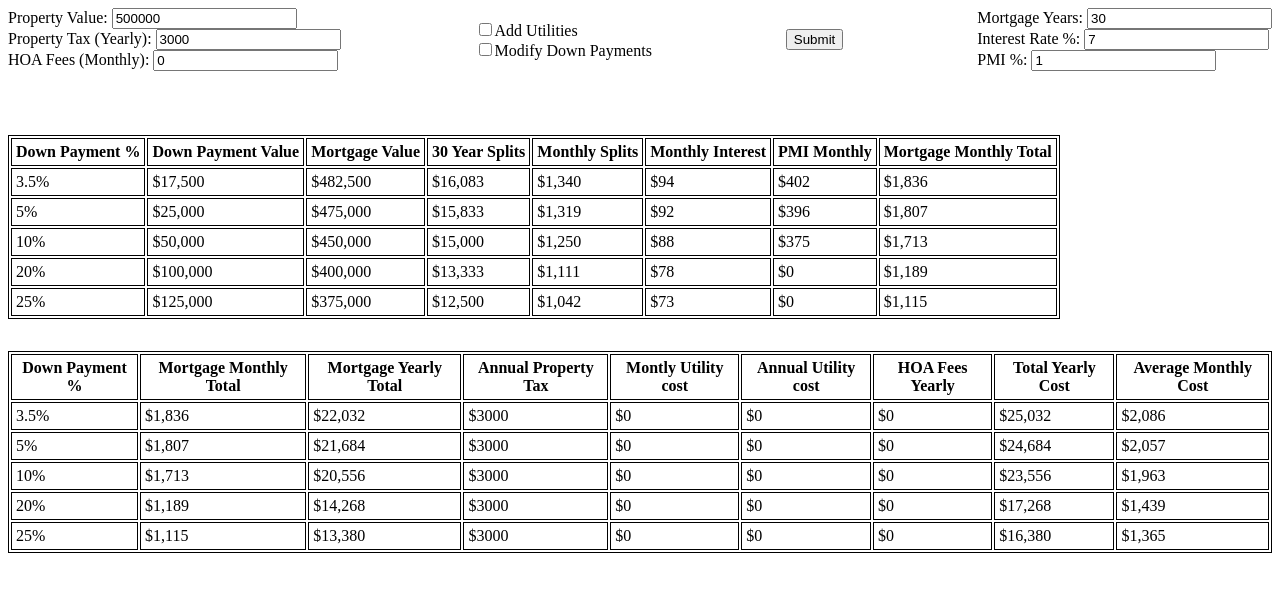
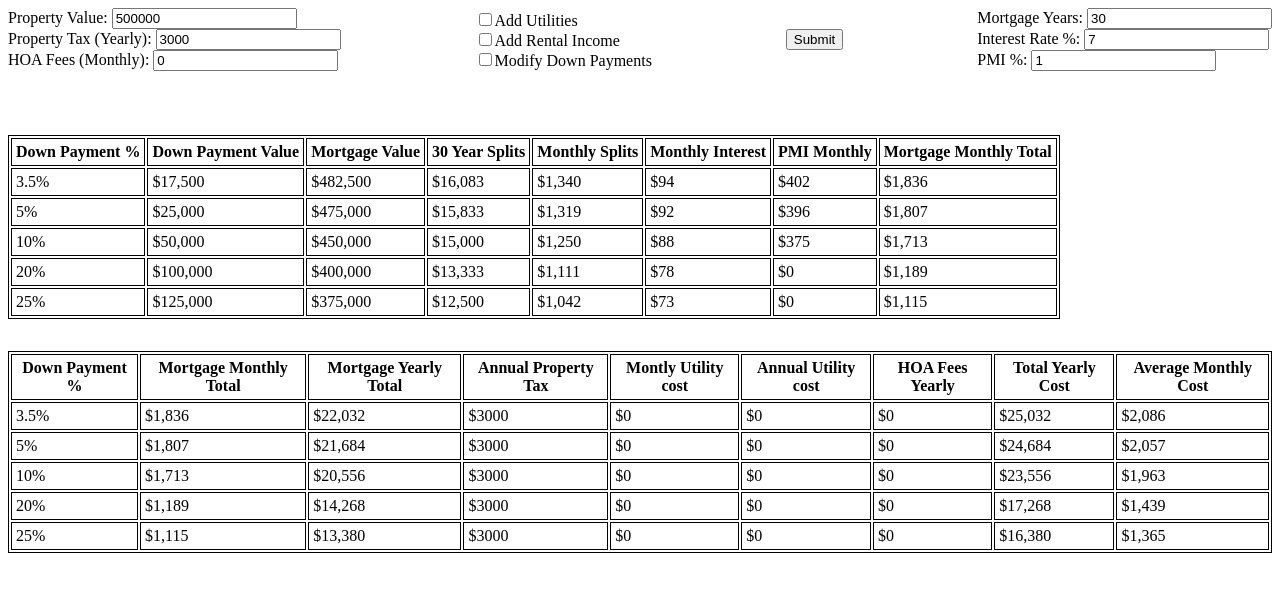
Before and after one commit to nuetu/REIC, a plain HTML site: page index.html in a window 1280 px wide. Both pictures are taken after a click on the button "Submit". Drawn offline with Linux system fonts and the light colour scheme.

Commit message:
What is OOP if not object oriented?
The world may never know

```diff
--- a/index.html
+++ b/index.html
@@ -78,7 +78,6 @@
             id="util_chk"
           /><label for="show_utilities">Add Utilities</label>
         </div>
-        <!--
         <div>
           <input
             type="checkbox"
@@ -86,7 +85,7 @@
             onclick="showRental()"
             id="add_rental"
           /><label for="add_rental">Add Rental Income</label>
-        </div>-->
+        </div>
         <div>
           <input
             type="checkbox"
@@ -186,7 +185,7 @@
       </div>
 
       <!-- Rental Options -->
-      <!--<div id="rental_options">
+      <div id="rental_options">
         <label for="rental_value">Rental Estimated Monthly Income:</label>
         <input
           type="number"
@@ -194,7 +193,7 @@
           id="rental_value"
           value="1000"
         />
-      </div>-->
+      </div>
 
       <!-- Down Payment Options -->
       <div id="dp_options">
--- a/index.js
+++ b/index.js
@@ -16,50 +16,50 @@ function main() {
   let dp = document.getElementById("dp_values").value.split(",");
 
   for (let i = 0; i < dp.length; i++) {
-    //each iteration = 1 row
     let percent = dp[i] / 100;
 
     //values stored in object
-    let values = {
+    let mortgage = {
       downpayment_value: Math.round(percent * property_value),
     };
-    values.mortgage_value = Math.round(
-      property_value - values.downpayment_value
+    mortgage.mortgage_value = Math.round(
+      property_value - mortgage.downpayment_value
     );
-    values.yearly_splits = Math.round(values.mortgage_value / mortgage_years);
-    values.monthly_splits = Math.round(values.yearly_splits / 12);
-    values.monthly_interest = Math.round(
-      (interest_rate / 100) * values.monthly_splits
+    mortgage.yearly_splits = Math.round(
+      mortgage.mortgage_value / mortgage_years
+    );
+    mortgage.monthly_splits = Math.round(mortgage.yearly_splits / 12);
+    mortgage.monthly_interest = Math.round(
+      (interest_rate / 100) * mortgage.monthly_splits
     );
     if (dp[i] < 20) {
-      values.pmi = Math.round(((pmi_rate / 100) * values.mortgage_value) / 12);
+      mortgage.pmi = Math.round(
+        ((pmi_rate / 100) * mortgage.mortgage_value) / 12
+      );
     } else {
-      values.pmi = 0;
+      mortgage.pmi = 0;
     }
-    values.mortgage_total =
-      values.monthly_splits + values.monthly_interest + values.pmi;
+    mortgage.mortgage_total =
+      mortgage.monthly_splits + mortgage.monthly_interest + mortgage.pmi;
 
     //construct row's columns
     let table_row = "<tr><td>" + dp[i] + "%</td>";
-    table_row +=
-      "<td>$" + values.downpayment_value.toLocaleString("en-US") + "</td>";
-    table_row +=
-      "<td>$" + values.mortgage_value.toLocaleString("en-US") + "</td>";
-    table_row +=
-      "<td>$" + values.yearly_splits.toLocaleString("en-US") + "</td>";
-    table_row +=
-      "<td>$" + values.monthly_splits.toLocaleString("en-US") + "</td>";
-    table_row +=
-      "<td>$" + values.monthly_interest.toLocaleString("en-US") + "</td>";
-    table_row += "<td>$" + values.pmi.toLocaleString("en-US") + "</td>";
-    table_row +=
-      "<td>$" + values.mortgage_total.toLocaleString("en-US") + "</td></tr>";
+    for (property in mortgage) {
+      table_row +=
+        "<td>$" + mortgage[property].toLocaleString("en-US") + "</td>";
+    }
+    table_row += "</tr>";
     table.innerHTML += table_row;
 
     //values for cost table
+    let values = {
+      mortgage_total: mortgage.mortgage_total,
+    };
     values.yearly_mortgage_total = values.mortgage_total * 12;
+    values.property_tax = property_tax;
+    values.utility_cost = utility_cost;
+    values.yearly_utility_cost = utility_cost * 12;
     values.yearly_hoa_fees = parseInt(hoa_fees) * 12;
-    values.yearly_utility_cost = utility_cost * 12;
     values.yearly_total_cost =
       values.yearly_mortgage_total +
       parseInt(property_tax) +
@@ -71,22 +71,11 @@ function main() {
 
     //construct cost Table row's columns
     let cost_table_row = "<tr><td>" + dp[i] + "%</td>";
-    cost_table_row +=
-      "<td>$" + values.mortgage_total.toLocaleString("en-US") + "</td>";
-    cost_table_row +=
-      "<td>$" + values.yearly_mortgage_total.toLocaleString("en-US") + "</td>";
-    cost_table_row += "<td>$" + property_tax.toLocaleString("en-US") + "</td>";
-    cost_table_row += "<td>$" + utility_cost.toLocaleString("en-US") + "</td>";
-    cost_table_row +=
-      "<td>$" + values.yearly_utility_cost.toLocaleString("en-US") + "</td>";
-    cost_table_row +=
-      "<td>$" + values.yearly_hoa_fees.toLocaleString("en-US") + "</td>";
-    cost_table_row +=
-      "<td>$" + values.yearly_total_cost.toLocaleString("en-US") + "</td>";
-    cost_table_row +=
-      "<td>$" +
-      values.monthly_total_cost.toLocaleString("en-US") +
-      "</td></tr>";
+    for (property in values) {
+      cost_table_row +=
+        "<td>$" + values[property].toLocaleString("en-US") + "</td>";
+    }
+    cost_table_row += "</tr>";
     cost_table.innerHTML += cost_table_row;
   }
 }
```
Also changed, not shown: 1 other file.
